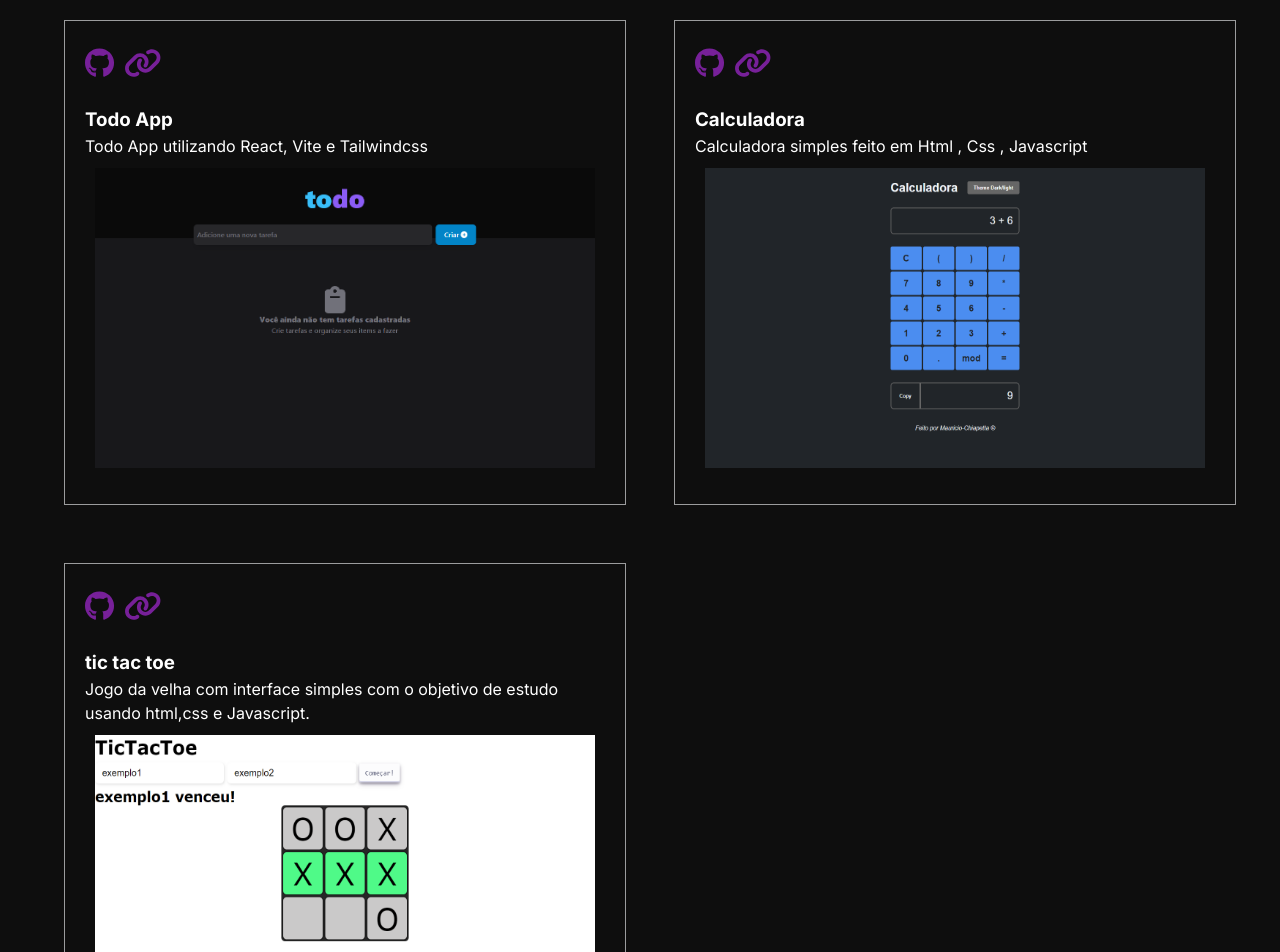
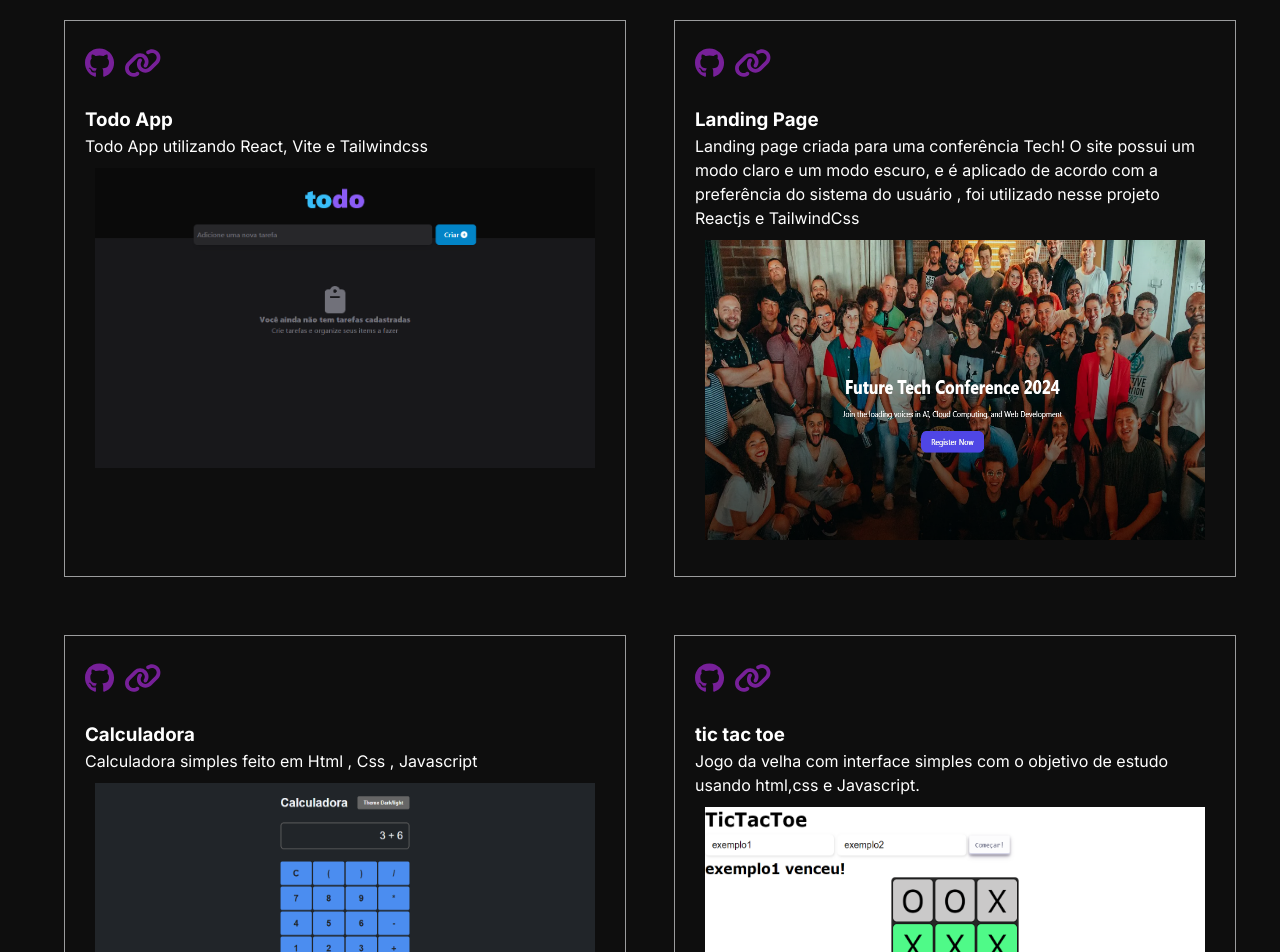
Before and after one commit to Mauricio-Chiapetta/my-portfolio, a Next.js app: page / in a window 1280 px wide. Shown: the part 1780-2732 px from the top of the page. Built offline with nearby package versions, Linux system fonts and the light colour scheme.

Commit message:
add new project

```diff
--- a/src/app/components/data.js
+++ b/src/app/components/data.js
@@ -2,21 +2,31 @@
 import velha from '@/app/images/jogoDaVelha.png'
 import calculadora from '@/app/images/calculator.png'
 import todo from '@/app/images/todoApp.png'
+import landingPage from '@/app/images/TechConference.png'
 
 // arrumar imagens
 
 export const projectData = [
 	{
-		id:1,
-		title:'Todo App',
-		description:'Todo App utilizando React, Vite e Tailwindcss',
-		gitHubLink:'https://github.com/Mauricio-Chiapetta/TodoApp-w-tailwindcss',
-		liveDemo:'https://todo-app-w-tailwindcss.vercel.app/',
-		imagem:todo
+		id: 1,
+		title: 'Todo App',
+		description: 'Todo App utilizando React, Vite e Tailwindcss',
+		gitHubLink: 'https://github.com/Mauricio-Chiapetta/TodoApp-w-tailwindcss',
+		liveDemo: 'https://todo-app-w-tailwindcss.vercel.app/',
+		imagem: todo
 
 	},
 	{
 		id: 2,
+		title: 'Landing Page',
+		description:
+			'Landing page criada para uma conferência Tech! O site possui um modo claro e um modo escuro, e é aplicado de acordo com a preferência do sistema do usuário , foi utilizado nesse projeto Reactjs e TailwindCss',
+		gitHubLink: 'https://github.com/Mauricio-Chiapetta/ex6-websiteResponsivo',
+		liveDemo: 'https://techconference-landingpage.vercel.app/',
+		imagem: landingPage
+	},
+	{
+		id: 3,
 		title: 'Calculadora',
 		description:
 			'Calculadora simples feito em Html , Css , Javascript',
@@ -27,7 +37,7 @@ export const projectData = [
 
 	},
 	{
-		id: 3,
+		id: 4,
 		title: 'tic tac toe',
 		description:
 			'Jogo da velha com interface simples com o objetivo de estudo usando html,css e Javascript.',
@@ -36,6 +46,6 @@ export const projectData = [
 		imagem: velha
 	}
 
-	// colocar mais projetos e imagens
+
 
 ];
```
Also changed, not shown: src/app/images/TechConference.png (added).
